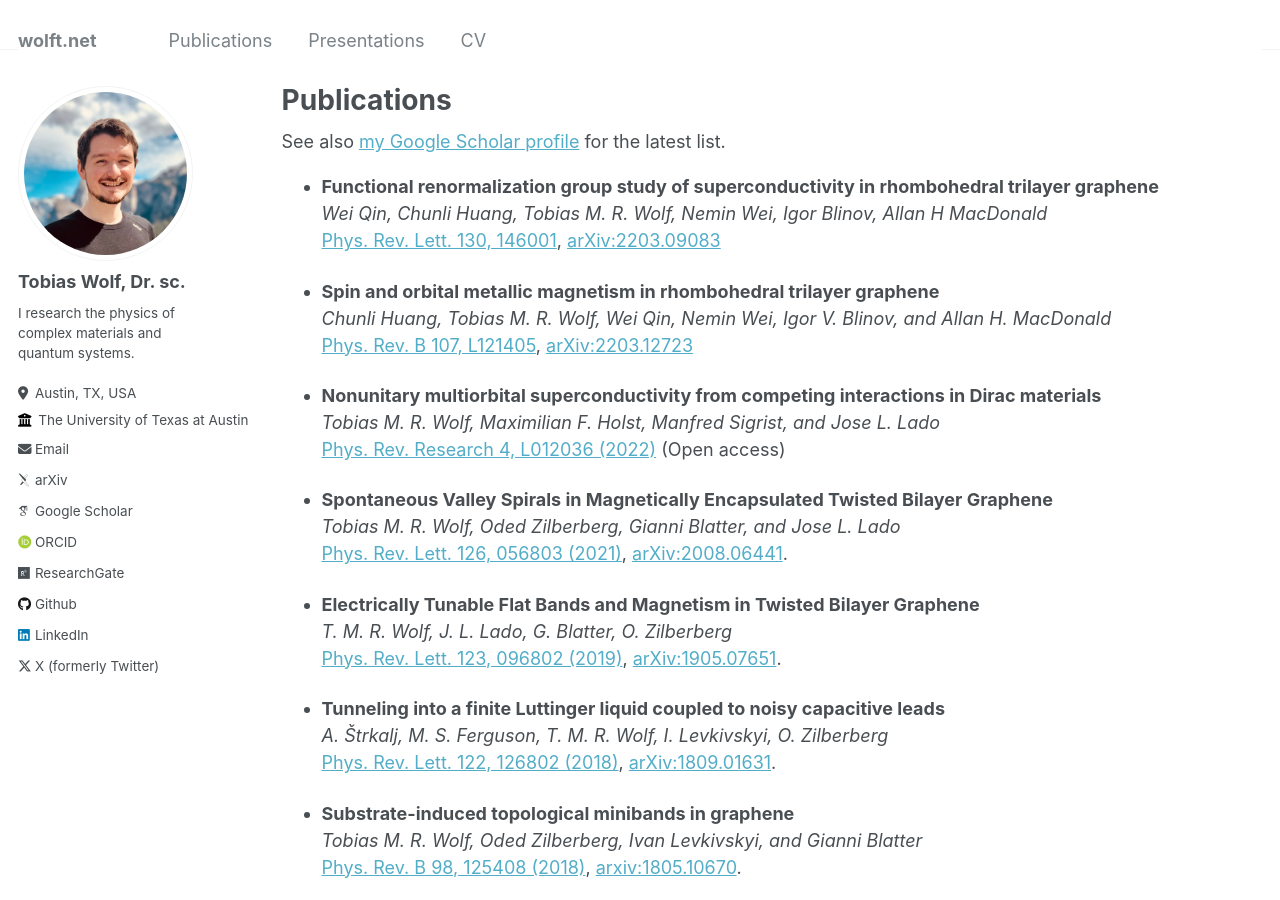
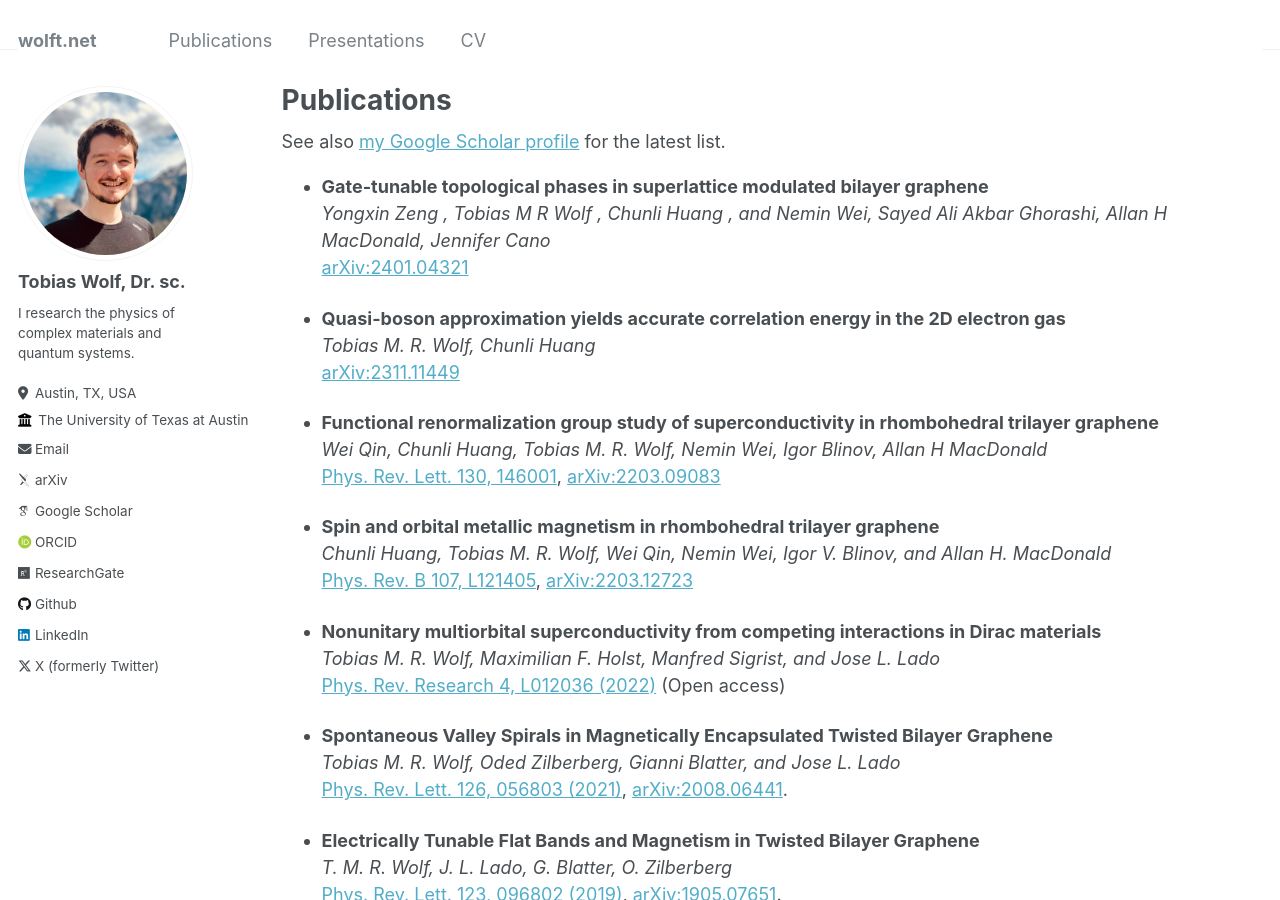
Before and after one commit to skilledwolf/skilledwolf.github.io, a Jekyll site: the page built from _pages/publications.md, in a window 1280 px wide and 900 px high. Built offline with Jekyll 4.4.1, drawn with Linux system fonts in a browser that asks for light colours; some web fonts are replaced.

Commit message:
Update publications.md

```diff
--- a/_pages/publications.md
+++ b/_pages/publications.md
@@ -10,6 +10,14 @@ author_profile: true
 {% endif %}
 
 {% include base_path %}
+
+*   **Gate-tunable topological phases in superlattice modulated bilayer graphene**\
+    *Yongxin Zeng , Tobias M R Wolf , Chunli Huang , and Nemin Wei, Sayed Ali Akbar Ghorashi, Allan H MacDonald, Jennifer Cano*\
+    [arXiv:2401.04321](https://arxiv.org/abs/2401.04321)
+
+*   **Quasi-boson approximation yields accurate correlation energy in the 2D electron gas**\
+    *Tobias M. R. Wolf, Chunli Huang*\
+    [arXiv:2311.11449](https://arxiv.org/abs/2311.11449)
 
 *   **Functional renormalization group study of superconductivity in rhombohedral trilayer graphene**\
     *Wei Qin, Chunli Huang, Tobias M. R. Wolf, Nemin Wei, Igor Blinov, Allan H MacDonald*\
```
